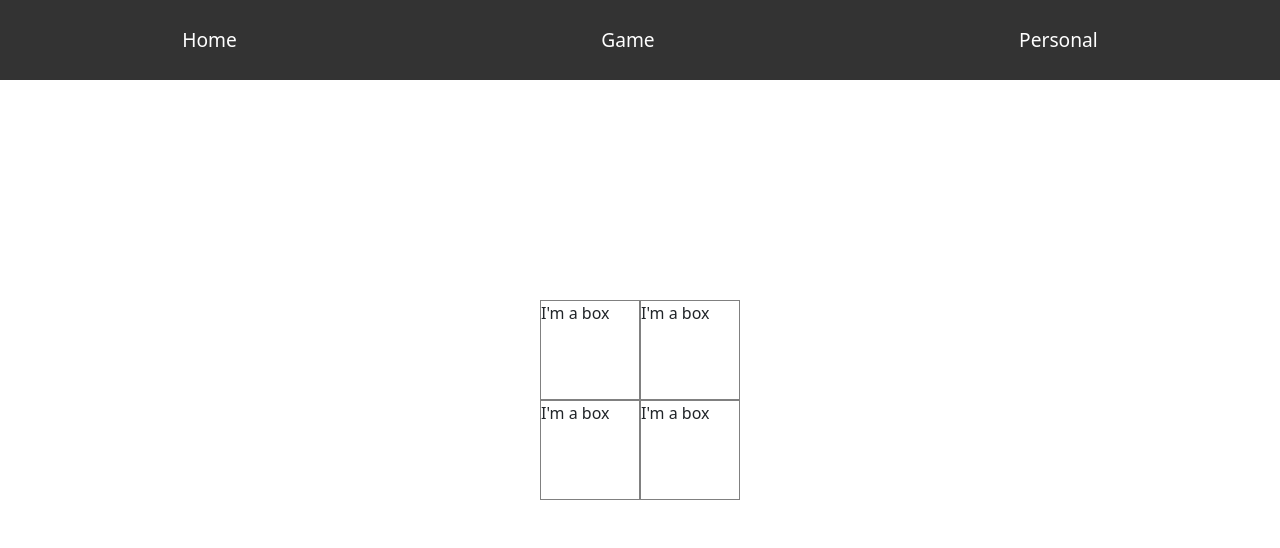
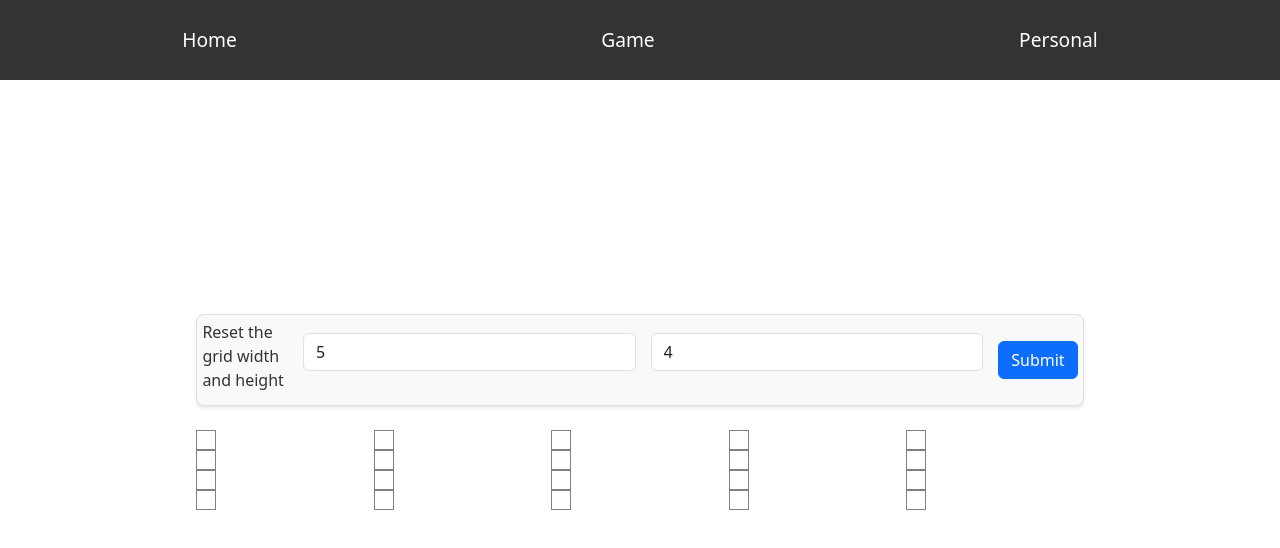
Before and after one commit to lilaxuan/Conway-s-Game-of-Life, a React (Vite) app in the folder Conways-Game-of-life-react-app/: page /grid in a window 1280 px wide. Shown: the top 548 px of the page. Built offline with nearby package versions, Linux system fonts and the light colour scheme.

Commit message:
Add input boxes and button && handle reset the grid size

```diff
--- a/Conways-Game-of-life-react-app/src/BoxComponent.css
+++ b/Conways-Game-of-life-react-app/src/BoxComponent.css
@@ -1,6 +1,6 @@
 .box {
-    width: 100px;
-    height: 100px;
+    width: 20px;
+    height: 20px;
     border: 1px solid gray;
     transition: background-color 0.3s;
 }
--- a/Conways-Game-of-life-react-app/src/BoxComponent.jsx
+++ b/Conways-Game-of-life-react-app/src/BoxComponent.jsx
@@ -4,7 +4,6 @@ export default function BoxComponent() {
 
     return (
         <div className="box">
-            I'm a box
         </div>
     )
 }
--- a/Conways-Game-of-life-react-app/src/GridLayout.css
+++ b/Conways-Game-of-life-react-app/src/GridLayout.css
@@ -1,16 +1,76 @@
-.grid-container {
-    display: grid;
-    grid-template-columns: repeat(2, 1fr);
-    width: 100%;
-    max-width: 400px;
-}
-
 body,
 html {
     height: 100%;
-    margin: 0;
     display: flex;
+    width: 100%;
+    /* margin-top: 80px; */
     justify-content: center;
     align-items: center;
     flex-direction: column;
 }
+
+
+.grid-container {
+    display: grid;
+    /* grid-template-columns: repeat(4, 5fr); */
+    grid-template-rows: repeat(var(--rows), 1fr);
+    grid-template-columns: repeat(var(--cols), 1fr);
+    /* width: 100%;
+    max-width: 400px;
+    justify-content: center;
+    align-items: center; */
+}
+
+.form-container {
+    width: 100%;
+    display: flex;
+    align-items: center;
+    justify-content: start;
+    margin: 5px auto;
+    padding: 5px;
+    background-color: #f9f9f9;
+    border: 1px solid #e0e0e0;
+    border-radius: 8px;
+    box-shadow: 0 2px 4px rgba(0, 0, 0, 0.1);
+    gap: 15px;
+}
+
+.form-container p {
+    font-size: 1rem;
+    margin-bottom: 0.5rem;
+    color: #333;
+}
+
+.form-control {
+    display: block;
+    width: 100%;
+    padding: 0.375rem 0.75rem;
+    font-size: 1rem;
+    line-height: 1.5;
+    color: #495057;
+    background-color: #fff;
+    background-clip: padding-box;
+    border: 1px solid #ced4da;
+    border-radius: 0.25rem;
+    transition: border-color 0.15s ease-in-out, box-shadow 0.15s ease-in-out;
+}
+
+.form-control:focus {
+    color: #495057;
+    background-color: #fff;
+    border-color: #80bdff;
+    outline: 0;
+    box-shadow: 0 0 0 0.2rem rgba(0, 123, 255, 0.25);
+}
+
+.btn-primary {
+    color: #fff;
+    background-color: #007bff;
+    border-color: #007bff;
+}
+
+.btn-primary:hover {
+    color: #fff;
+    background-color: #0069d9;
+    border-color: #0062cc;
+}
--- a/Conways-Game-of-life-react-app/src/GridLayout.jsx
+++ b/Conways-Game-of-life-react-app/src/GridLayout.jsx
@@ -1,15 +1,81 @@
-import BoxComponent from './BoxComponent'
-import './GridLayout.css'
+import React, { useState, useRef, useEffect } from 'react';
+import BoxComponent from './BoxComponent';
+import './GridLayout.css';
 
 export default function GridLayout() {
+    const [rows, setRows] = useState(4);
+    const [cols, setCols] = useState(5);
+    const [inputRows, setInputRows] = useState(4); // save the input values
+    const [inputCols, setInputCols] = useState(5);
+    const [error, setError] = useState('');
+    const gridContainerRef = useRef(null); // Ref for accessing the grid container
+    // const initialBoxComponents = buildGrid(4, 5);
+    // const [boxComponents, setBoxComponents] = useState(initialBoxComponents);
+
+    function buildGrid() {
+        const boxComponents = [];
+        for (let i = 0; i < rows; i++) {
+            for (let j = 0; j < cols; j++) {
+                boxComponents.push(<BoxComponent key={`${i}-${j}`} />);
+            }
+        }
+        return boxComponents;
+    };
+
+    function resetGrid() {
+        if (inputRows < 3 || inputRows > 40 || inputCols < 3 || inputCols > 40) {
+            setError('Please enter values between 3 and 40 for both width and height.');
+            return;
+        }
+        setError('');
+        setRows(inputRows);
+        setCols(inputCols);
+        // updateGridDimension(rows, cols);
+    };
+
+    // useEffect better not nested in another function
+    useEffect(() => {
+        // Update the grid container's CSS variables when n or m changes
+        if (gridContainerRef.current) {
+            gridContainerRef.current.style.setProperty('--rows', rows);
+            gridContainerRef.current.style.setProperty('--cols', cols);
+        }
+    }, [rows, cols]); // Depend on n and m so the effect runs when they change
+
+    // function updateGridDimension(rows, cols) {
+    //     useEffect(() => {
+    //         // Update the grid container's CSS variables when n or m changes
+    //         if (gridContainerRef.current) {
+    //             gridContainerRef.current.style.setProperty('--rows', rows);
+    //             gridContainerRef.current.style.setProperty('--cols', cols);
+    //         }
+    //     }, [rows, cols]); // Depend on n and m so the effect runs when they change
+    // }
+
+    const boxComponents = buildGrid();
 
     return (
         <div>
-            <div className="grid-container">
-                <BoxComponent />
-                <BoxComponent />
-                <BoxComponent />
-                <BoxComponent />
+            <div className='form-container my-4'>
+                <p>Reset the grid width and height</p>
+                <input
+                    type="text"
+                    className="form-control mb-3"
+                    placeholder="Width"
+                    onChange={(e) => setInputCols(parseInt(e.target.value) || 0)}
+                    value={inputCols} />
+                <input
+                    type="text"
+                    className="form-control mb-3"
+                    placeholder="Height"
+                    onChange={(e) => setInputRows(parseInt(e.target.value) || 0)}
+                    value={inputRows} />
+
+                <button onClick={resetGrid} className="btn btn-primary">Submit</button>
+                {error && <div className="alert alert-danger mt-3">{error}</div>}
+            </div>
+            <div className="grid-container" ref={gridContainerRef}>
+                {boxComponents}
             </div>
         </div>
     )
--- a/Conways-Game-of-life-react-app/src/Home.css
+++ b/Conways-Game-of-life-react-app/src/Home.css
@@ -16,7 +16,6 @@
 
 a,
 .link-no-decoration {
-    /* Added .link-no-decoration class as an example */
     text-decoration: none !important;
     color: white;
 }
```
